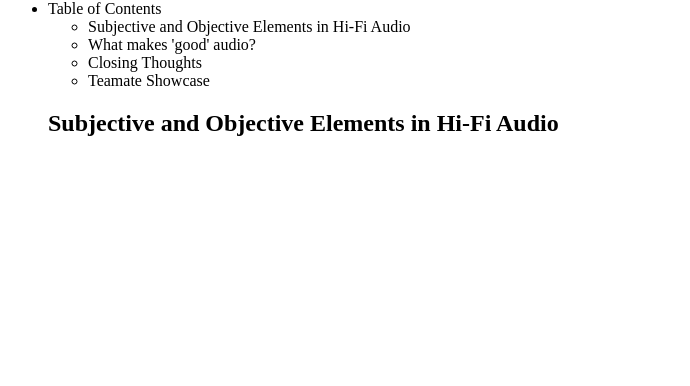
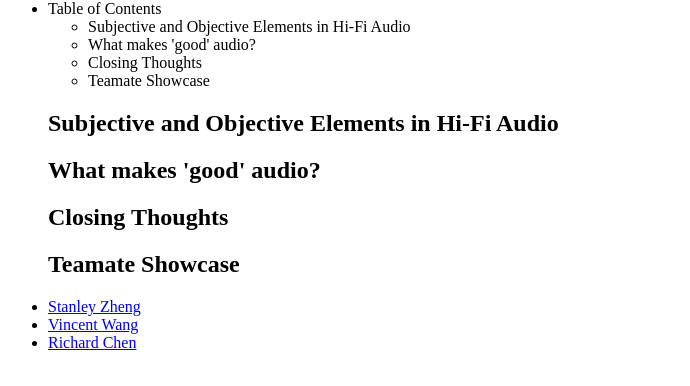
Before and after one commit to stevenstcs/web, a plain HTML site: page index.html in a window 1280 px wide. Shown: the part 66-452 px from the top of the page, without its empty margins (0-690 px from the left). Drawn offline with Linux system fonts and the light colour scheme.

Commit message:
Add files via upload

```diff
--- a/index.html
+++ b/index.html
@@ -2,7 +2,7 @@
 <html>
 
 <head>
-  <title>Headphones</title>
+  <title>Steven Cen HW03</title>
 </head>
 
  <h1>Subjectivity Versus Objectivity in Hi-Fi Audio</h1>
@@ -20,4 +20,21 @@
 
 
 
-</html>
+ <h2>What makes 'good' audio?</h2>
+
+
+
+ <h2>Closing Thoughts</h2>
+
+
+
+ <h2>Teamate Showcase</h2>
+<li><a href="https://example..github.io">Stanley Zheng</a></li>
+<li><a href="https://example..github.io">Vincent Wang</a></li>
+<li><a href="https://example..github.io">Richard Chen</a></li>
+
+
+
+
+
+ </html>
```
